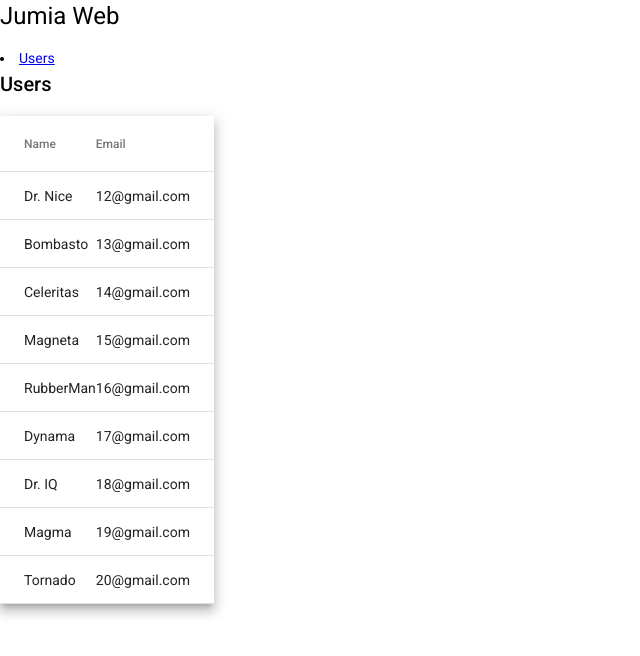
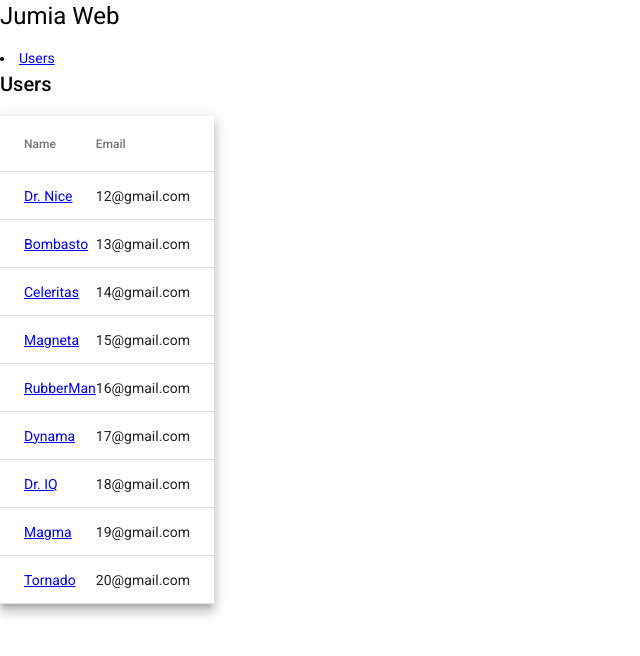
Before and after one commit to mmathea1/jumia-web, an Angular app: page /users in a window 1280 px wide. Shown: the top 656 px of the page, without its empty margins (0-640 px from the left). Built offline with nearby package versions, Linux system fonts and the light colour scheme.

Commit message:
user details now displaying in it's on routerlink ehen user.name is clicked

```diff
--- a/src/app/app-routing.module.ts
+++ b/src/app/app-routing.module.ts
@@ -2,11 +2,14 @@
 import { RouterModule, Routes } from '@angular/router';
 import { UsersComponent } from './users/users.component';
 import { AppComponent } from './app.component';
+import { UserDetailComponent } from './user-detail/user-detail.component';
 
 const routes: Routes = [
+  { path: '', redirectTo: '/home', pathMatch: 'full' },
   { path: 'home', component: AppComponent },
   { path: 'users', component: UsersComponent },
-  { path: '', redirectTo: '/home', pathMatch: 'full' }
+  { path: 'user/:id', component: UserDetailComponent },
+
 ];
 
 @NgModule({
--- a/src/app/users.ts
+++ b/src/app/users.ts
@@ -1,16 +1,17 @@
 export interface User {
+    id: number;
     email: string;
     name: string;
 
 }
 export const USERS: User[] = [
-    { email: '12@gmail.com', name: 'Dr. Nice' },
-    { email: '13@gmail.com', name: 'Bombasto' },
-    { email: '14@gmail.com', name: 'Celeritas' },
-    { email: '15@gmail.com', name: 'Magneta' },
-    { email: '16@gmail.com', name: 'RubberMan' },
-    { email: '17@gmail.com', name: 'Dynama' },
-    { email: '18@gmail.com', name: 'Dr. IQ' },
-    { email: '19@gmail.com', name: 'Magma' },
-    { email: '20@gmail.com', name: 'Tornado' }
+    { id: 10, email: '12@gmail.com', name: 'Dr. Nice' },
+    { id: 11, email: '13@gmail.com', name: 'Bombasto' },
+    { id: 12, email: '14@gmail.com', name: 'Celeritas' },
+    { id: 13, email: '15@gmail.com', name: 'Magneta' },
+    { id: 14, email: '16@gmail.com', name: 'RubberMan' },
+    { id: 15, email: '17@gmail.com', name: 'Dynama' },
+    { id: 16, email: '18@gmail.com', name: 'Dr. IQ' },
+    { id: 17, email: '19@gmail.com', name: 'Magma' },
+    { id: 18, email: '20@gmail.com', name: 'Tornado' }
 ];
--- a/src/app/users/users.component.html
+++ b/src/app/users/users.component.html
@@ -4,7 +4,9 @@
 
         <ng-container matColumnDef="name">
             <th mat-header-cell *matHeaderCellDef>Name</th>
-            <td mat-cell *matCellDef="let user">{{user.name}}</td>
+            <td mat-cell *matCellDef="let user">
+                <a routerLink="/user/{{user.id}}" routerLinkActive="router-link-active">{{user.name}}</a>
+            </td>
         </ng-container>
 
         <ng-container matColumnDef="email">
@@ -15,4 +17,3 @@
         <tr mat-row *matRowDef="let row; columns: displayedColumns;"></tr>
     </table>
 </div>
-<app-user-detail [user]="selectedUser"></app-user-detail>
--- a/src/app/users/users.component.ts
+++ b/src/app/users/users.component.ts
@@ -11,24 +11,21 @@
   styleUrls: ['./users.component.css']
 })
 export class UsersComponent implements OnInit {
+  users: User[] = [];
+  dataSource = new MatTableDataSource<User>(users);
+  displayedColumns: string[] = ['name', 'email'];
 
   constructor(private usersService: UserService) { }
 
-  users: User[] = [];
-  dataSource = new MatTableDataSource<User>(users);
-  selectedUser?: User;
-  displayedColumns: string[] = ['name', 'email'];
-
-  onSelect(user: User): void {
-    this.selectedUser = user;
+  ngOnInit(): void {
+    this.getUsers();
   }
 
   getUsers(): void {
     this.usersService.getUsers().subscribe(users => this.users = users);
   }
-  ngOnInit(): void {
-    this.getUsers();
-  }
+
+
 
 
 
```
